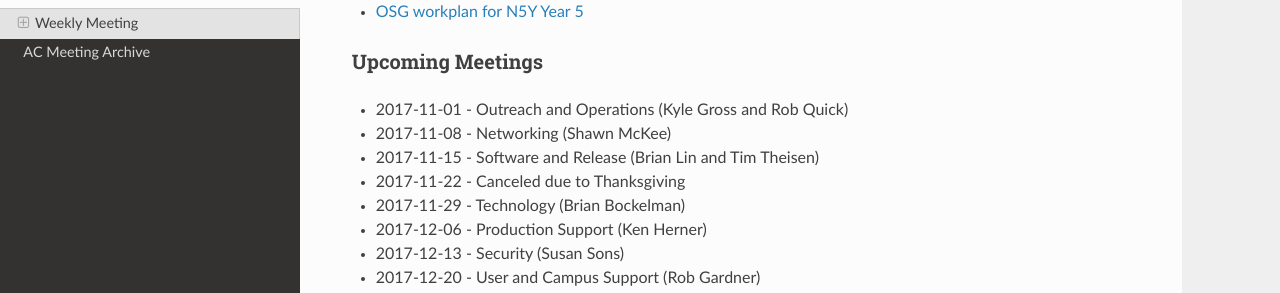
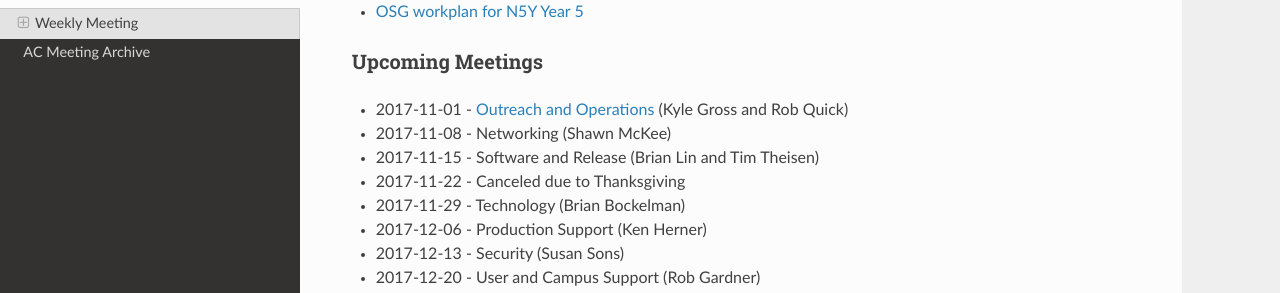
Before and after one commit to ppaschos/management-1, an MkDocs documentation site: the page built from docs/area-coordinators.md, in a window 1280 px wide and 900 px high, scrolled down 770 px. Shown: the part 158-451 px from the top of the window. Built offline with MkDocs 1.6.1, drawn with Linux system fonts in a browser that asks for light colours; nearby versions of some CDN libraries; old or Windows-style settings are respelled for this version of MkDocs; part of the change alters nothing that is shown.

Commit message:
Added link for 2017-11-01 notes

```diff
--- a/docs/area-coordinators.md
+++ b/docs/area-coordinators.md
@@ -44,7 +44,7 @@ The current Area Coordinators are:
 
 ### Upcoming Meetings
 
-- 2017-11-01 - Outreach and Operations (Kyle Gross and Rob Quick)
+- 2017-11-01 - [Outreach and Operations](https://github.com/opensciencegrid/operations/blob/master/docs/acops.md) (Kyle Gross and Rob Quick)
 - 2017-11-08 - Networking (Shawn McKee)
 - 2017-11-15 - Software and Release (Brian Lin and Tim Theisen)
 - 2017-11-22 - Canceled due to Thanksgiving
```
